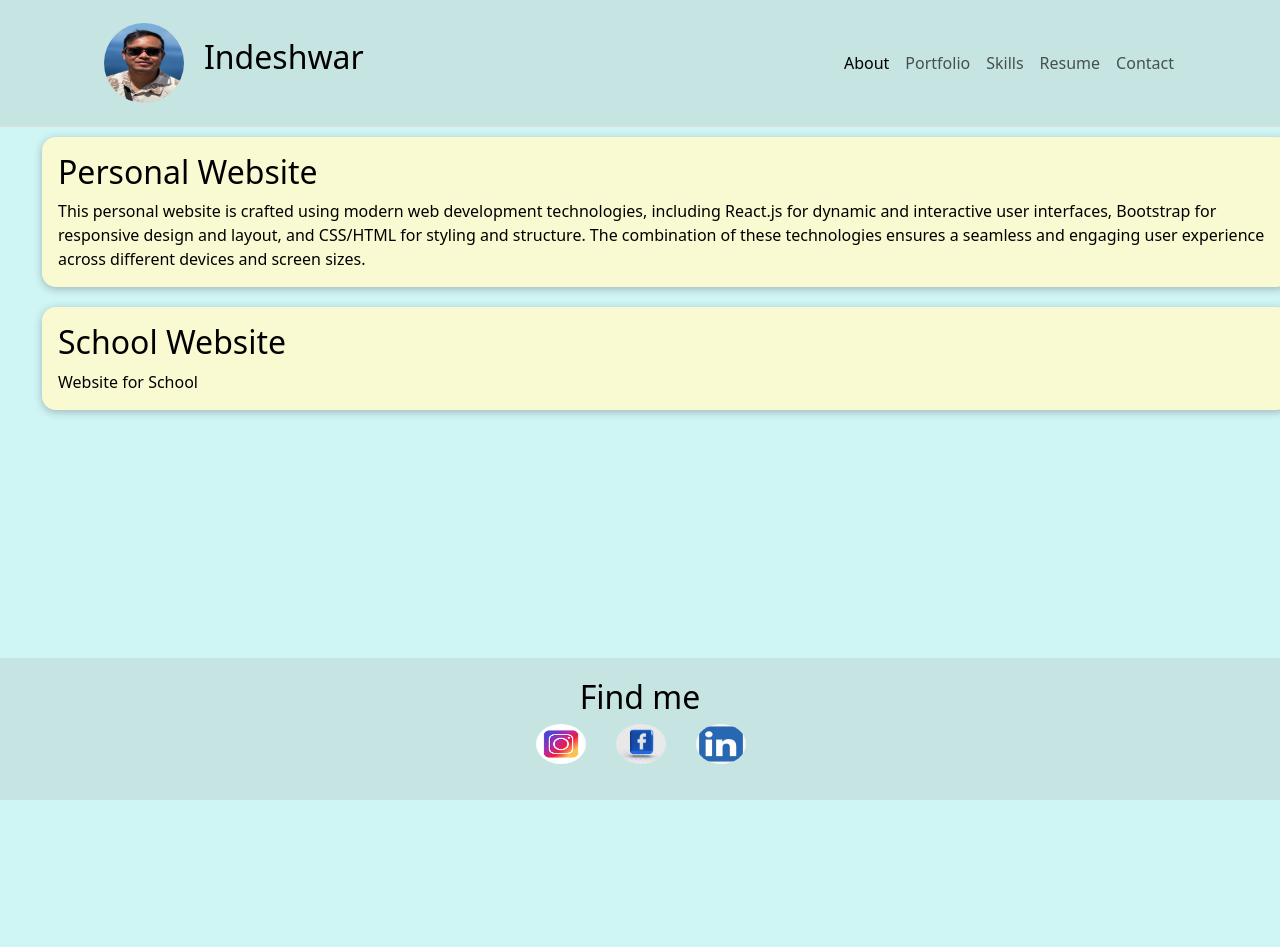
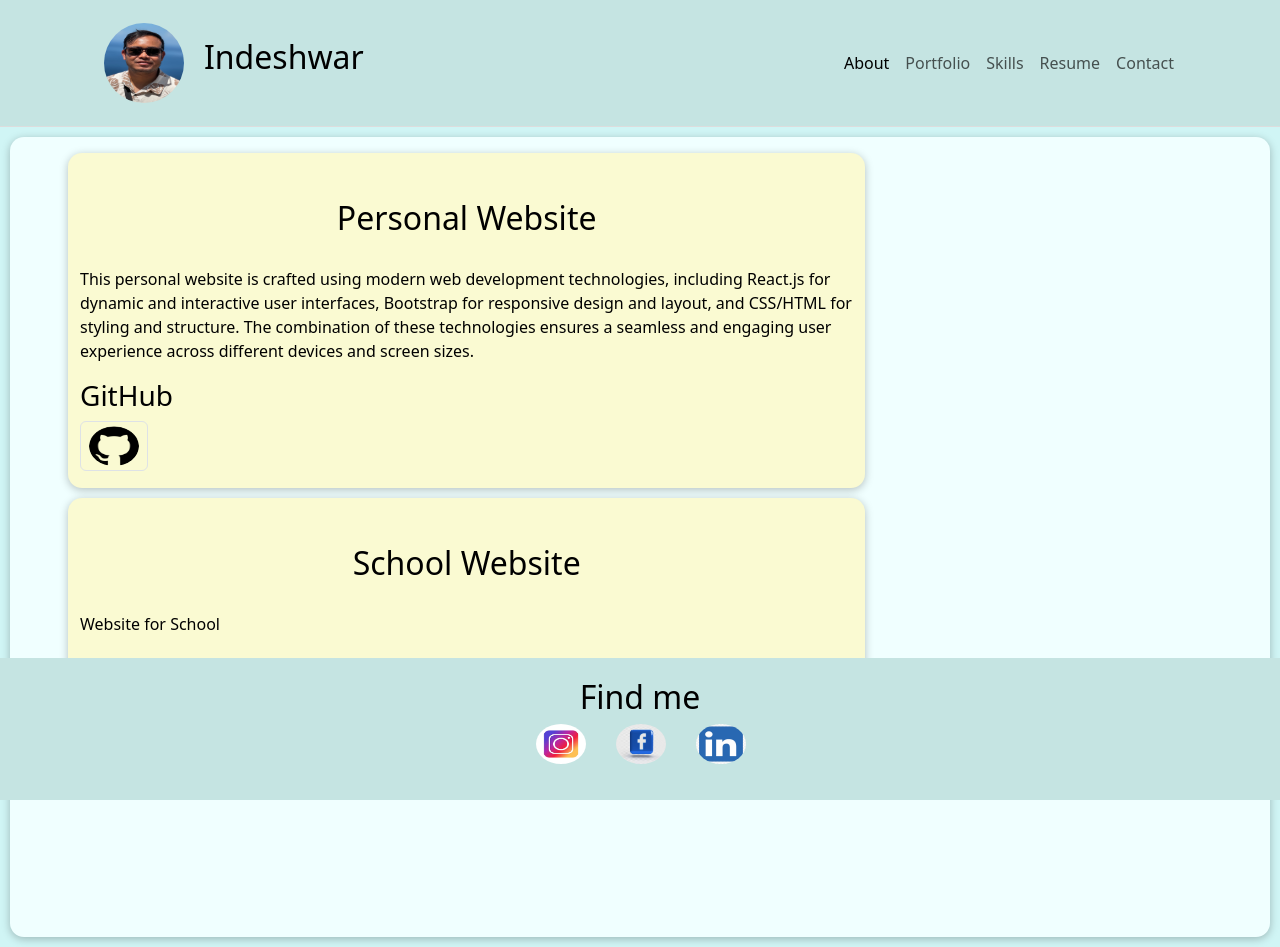
Before and after one commit to Indeshwar/Inde-profile, a React (Create React App) app: page /portfolio in a window 1280 px wide. Before the commit the page ends 800 px from the top, so only its background shows below. Built offline with nearby package versions, Linux system fonts and the light colour scheme.

Commit message:
Update the component

```diff
--- a/src/components/Portfolio.js
+++ b/src/components/Portfolio.js
@@ -1,23 +1,34 @@
 import React from "react";
 import { useSelector } from "react-redux";
 import Card from "./UI/Card";
-import './style.css';
+import Tabs from 'react-bootstrap/Tabs';
+import Tab from 'react-bootstrap/Tabs';
+import "./style.css";
+import github from '../images/github.png'
 const Portfolio = () => {
   const projects = useSelector((state) => state.show.projects);
 
-  const p = <ul>
-    {projects.map(p=><li key={p.id} className="main-content">
-      <h2>{p.title}</h2>
-      <div>
-        <span>{p.description}</span>
-      </div>
-    </li>) }
-  </ul>;
+  const p = (
+    <div className="container-fluid">
+      <ul className="row">
+        {projects.map((p) => (
+          <li key={p.id} className="col-lg-8 col-sm-12 main-content">
+            <h2 className="title">{p.title}</h2>
+            <div>
+              <p>{p.description}</p>
+            </div>
+            <div>
+              <h3>GitHub</h3>
+              <a href= {p.link} className="d-inline-flex focus-ring focus-ring-success py-1 px-2 text-decoration-none border rounded-2"><img className="social-media-frame" src={github} alt="github"/></a>
+            </div>
+          </li>
+        ))}
+      </ul>
+    </div>
+  );
   return (
     <>
-      <>
-        {p}
-      </>
+      <Card>{p}</Card>
     </>
   );
 };
```
